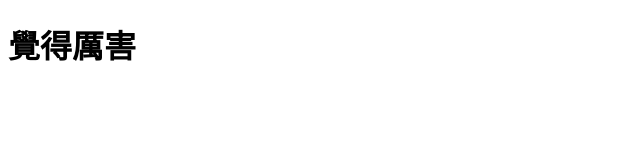
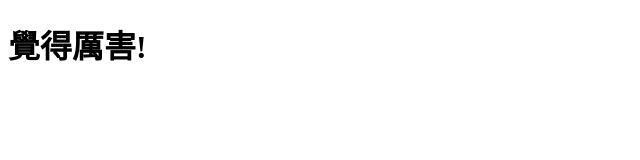
Before and after one commit to za416854/za416854.github.io, a plain HTML site: page index.html in a window 1280 px wide. Shown: the full height of the page, 0-640 px from the left. Drawn offline with Linux system fonts and the light colour scheme.

Commit message:
add index content1

```diff
--- a/index.html
+++ b/index.html
@@ -5,6 +5,6 @@
     <title>你好，GitHub</title>
   </head>
   <body>
-    <h1>覺得厲害</h1>
+    <h1>覺得厲害!</h1>
   </body>
 </html>
```
